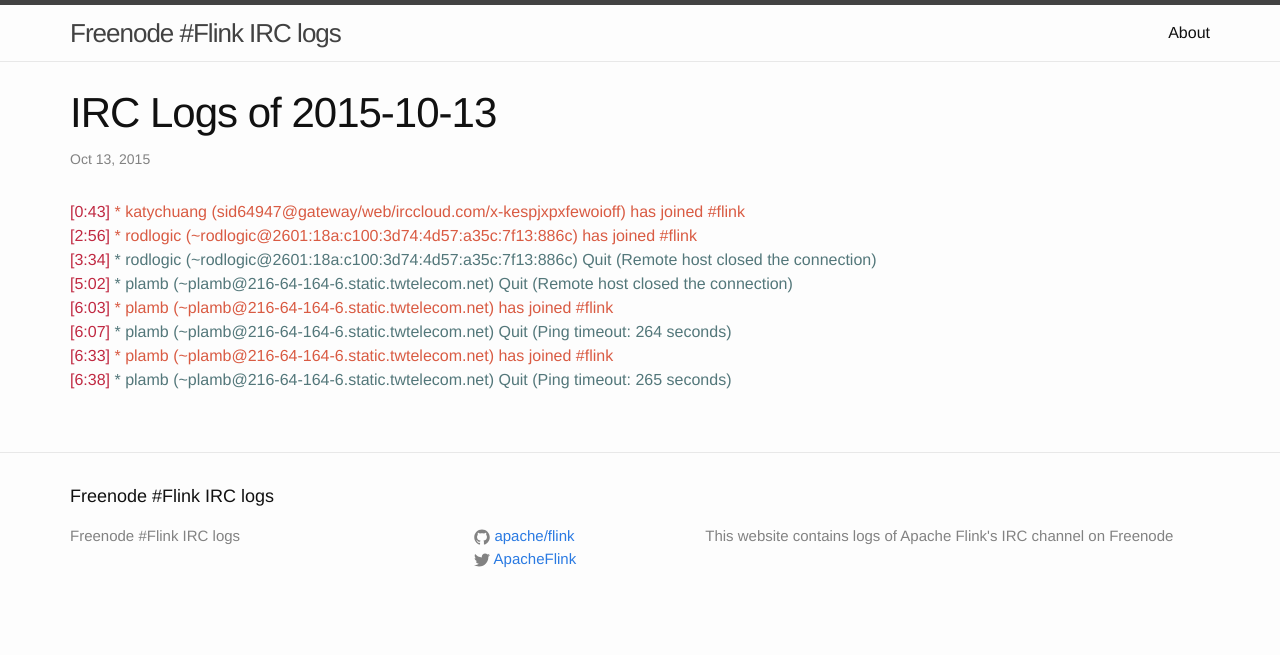
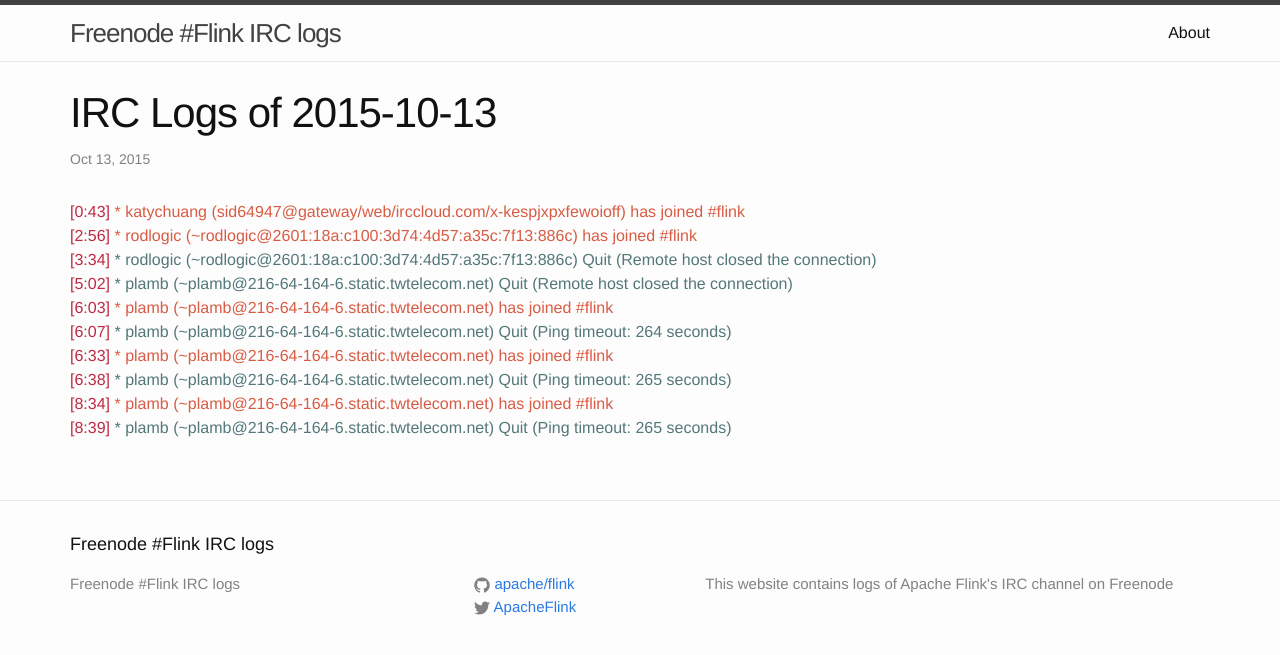
Before and after one commit to flink-irc-logs/flink-irc-logs.github.io, a Jekyll site: the page built from _posts/2015-10-13-logs.markdown, in a window 1280 px wide. Shown: the top 655 px of the page. Built offline with Jekyll 4.4.1, drawn with Linux system fonts in a browser that asks for light colours.

Commit message:
Update of the logs on Tue Oct 13 09:26:00 CEST 2015

```diff
--- a/_posts/2015-10-13-logs.markdown
+++ b/_posts/2015-10-13-logs.markdown
@@ -12,3 +12,5 @@
 <span class="irc-date">[6:07]</span> <span class="irc-navy">* plamb (~plamb@216-64-164-6.static.twtelecom.net) Quit (Ping timeout: 264 seconds)</span><br />
 <span class="irc-date">[6:33]</span> <span class="irc-green">* plamb (~plamb@216-64-164-6.static.twtelecom.net) has joined #flink</span><br />
 <span class="irc-date">[6:38]</span> <span class="irc-navy">* plamb (~plamb@216-64-164-6.static.twtelecom.net) Quit (Ping timeout: 265 seconds)</span><br />
+<span class="irc-date">[8:34]</span> <span class="irc-green">* plamb (~plamb@216-64-164-6.static.twtelecom.net) has joined #flink</span><br />
+<span class="irc-date">[8:39]</span> <span class="irc-navy">* plamb (~plamb@216-64-164-6.static.twtelecom.net) Quit (Ping timeout: 265 seconds)</span><br />
```
